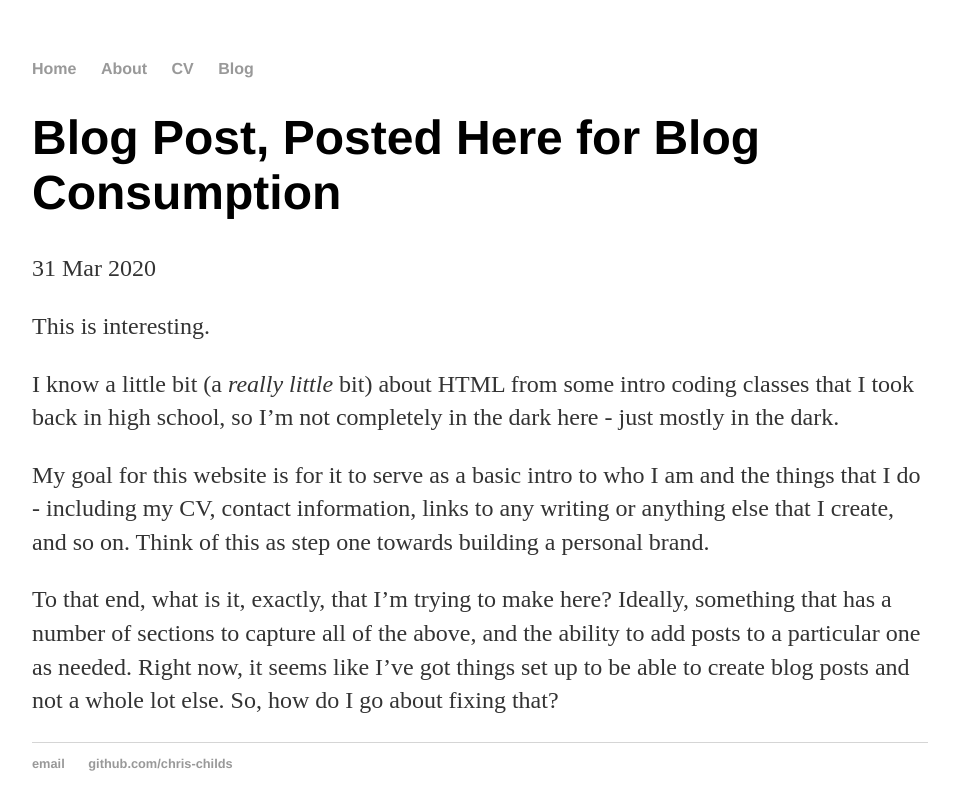
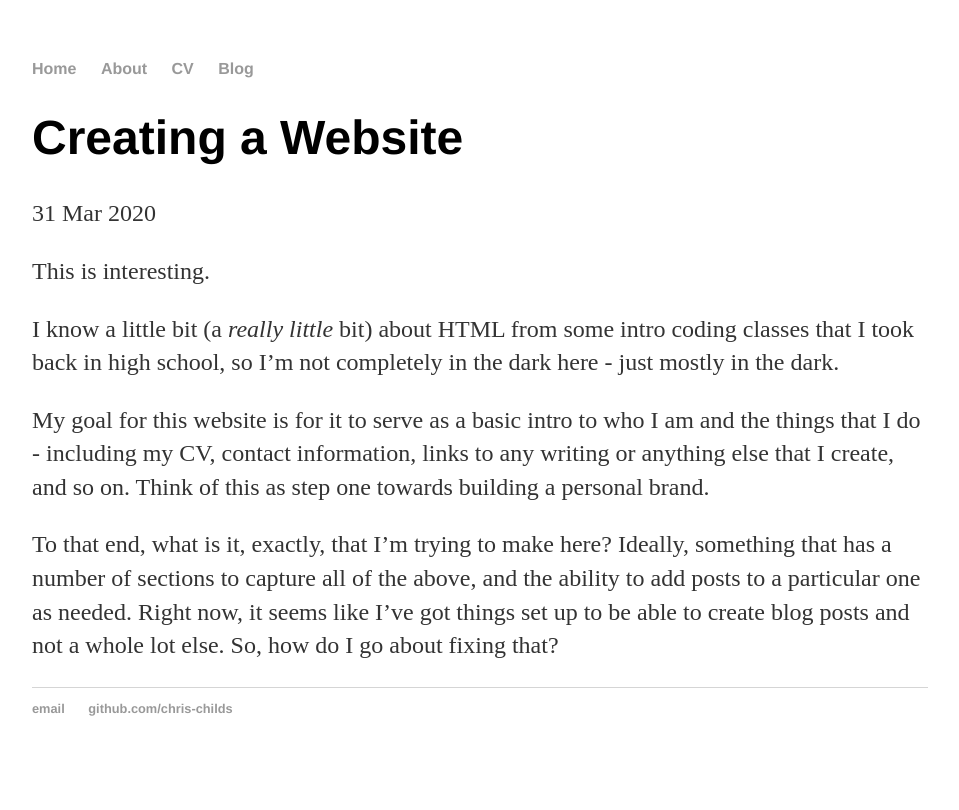
Before and after one commit to chris-childs/chris-childs.github.io, a Jekyll site: the page built from _posts/2020-03-31-Creating-a-Website.md, in a window 1280 px wide. Shown: the top 810 px of the page, without its empty margins (160-1119 px from the left). Built offline with Jekyll 4.4.1, drawn with Linux system fonts in a browser that asks for light colours.

Commit message:
Update 2020-03-31-Creating-a-Website.md

```diff
--- a/_posts/2020-03-31-Creating-a-Website.md
+++ b/_posts/2020-03-31-Creating-a-Website.md
@@ -1,6 +1,6 @@
 ---
 layout: post
-title: "Blog Post, Posted Here for Blog Consumption"
+title: "Creating a Website"
 date: 2020-03-31
 ---
 
```
